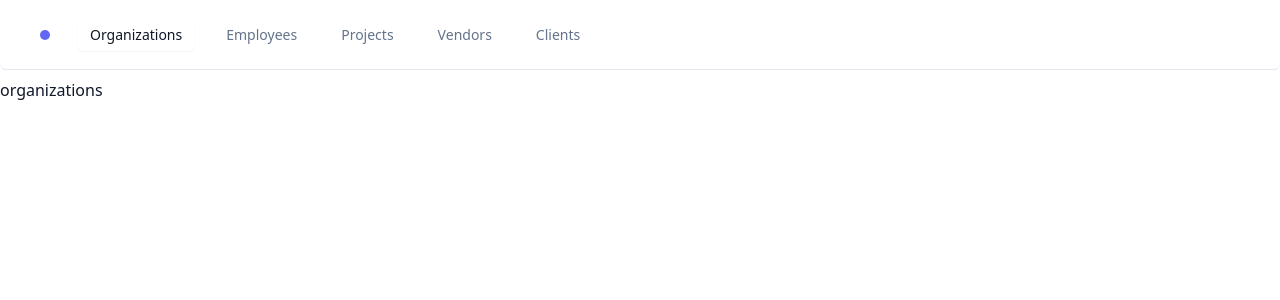
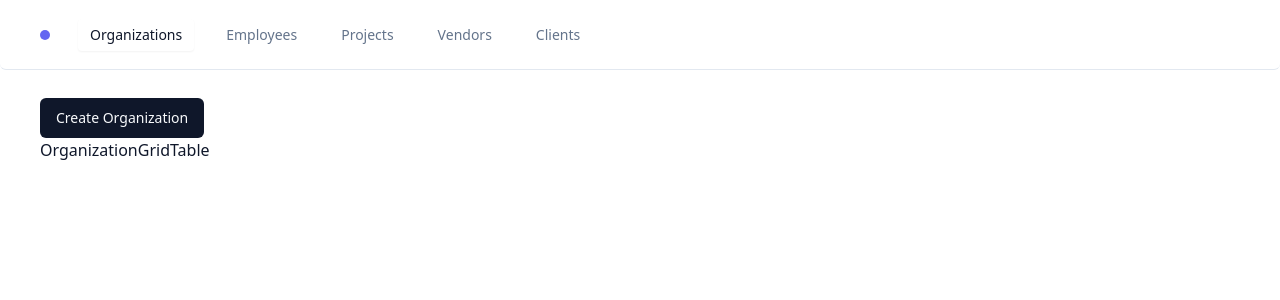
Before and after one commit to iamajraj/business-management-nextjs, a Next.js app: page /admin in a window 1280 px wide. Shown: the top 300 px of the page. Built offline with nearby package versions, Linux system fonts and the light colour scheme.

Commit message:
create organization added

```diff
--- a/package.json
+++ b/package.json
@@ -13,7 +13,9 @@
     "vercel-build": "prisma generate && next build"
   },
   "dependencies": {
+    "@nadavshaar/react-grid-table": "^1.1.2",
     "@prisma/client": "^4.13.0",
+    "@radix-ui/react-dialog": "^1.0.3",
     "@radix-ui/react-dropdown-menu": "^2.0.4",
     "@radix-ui/react-label": "^2.0.1",
     "@radix-ui/react-tabs": "^1.0.3",
--- /dev/null
+++ b/src/components/admin/Organizations/CreateOrganization.tsx
@@ -0,0 +1,65 @@
+import React, { useRef, useState } from "react";
+import { Button } from "../../ui/button";
+import {
+  Sheet,
+  SheetContent,
+  SheetDescription,
+  SheetFooter,
+  SheetHeader,
+  SheetTitle,
+  SheetTrigger,
+} from "@/components/ui/sheet";
+import { Input } from "../../ui/input";
+import { Label } from "../../ui/label";
+import axios from "axios";
+type Props = {};
+
+export default function CreateOrganization({}: Props) {
+  const [openCreateOrganizationModal, setOpenCreateOrganizationModal] =
+    useState(false);
+  const nameRef = useRef<null | HTMLInputElement>(null);
+  const [loading, setLoading] = useState(false);
+
+  const createOrganization = async () => {
+    if (!nameRef.current) return;
+    setLoading(true);
+    try {
+      await axios.post("/api/organizations", { name: nameRef.current.value });
+    } catch (err) {
+    } finally {
+      setOpenCreateOrganizationModal(false);
+      setLoading(false);
+    }
+  };
+  return (
+    <Sheet
+      open={openCreateOrganizationModal}
+      onOpenChange={(open) => {
+        setOpenCreateOrganizationModal(open);
+      }}
+    >
+      <SheetTrigger asChild>
+        <Button>Create Organization</Button>
+      </SheetTrigger>
+      <SheetContent size="content" position="top">
+        <SheetHeader>
+          <SheetTitle>Create a new organizaton</SheetTitle>
+          <SheetDescription>
+            Enter the fields to create a new organization.
+          </SheetDescription>
+        </SheetHeader>
+        <div className="flex flex-col py-4 items-start gap-5">
+          <div className="flex w-full items-center gap-10">
+            <Label>Name</Label>
+            <Input className="col-span-3" ref={nameRef} />
+          </div>
+        </div>
+        <SheetFooter>
+          <Button onClick={createOrganization} type="submit" disabled={loading}>
+            {loading ? "Please wait..." : "Create"}
+          </Button>
+        </SheetFooter>
+      </SheetContent>
+    </Sheet>
+  );
+}
--- /dev/null
+++ b/src/components/admin/Organizations/OrganizationGridTable.tsx
@@ -0,0 +1,7 @@
+import React from "react";
+
+type Props = {};
+
+export default function OrganizationGridTable({}: Props) {
+  return <div>OrganizationGridTable</div>;
+}
--- /dev/null
+++ b/src/components/admin/Organizations/Organizations.tsx
@@ -0,0 +1,14 @@
+import React from "react";
+import CreateOrganization from "./CreateOrganization";
+import OrganizationGridTable from "./OrganizationGridTable";
+
+type Props = {};
+
+export default function Organizations({}: Props) {
+  return (
+    <div className="px-10 pt-5">
+      <CreateOrganization />
+      <OrganizationGridTable />
+    </div>
+  );
+}
--- /dev/null
+++ b/src/components/ui/sheet.tsx
@@ -0,0 +1,230 @@
+"use client"
+
+import * as React from "react"
+import * as SheetPrimitive from "@radix-ui/react-dialog"
+import { VariantProps, cva } from "class-variance-authority"
+import { X } from "lucide-react"
+
+import { cn } from "@/lib/utils"
+
+const Sheet = SheetPrimitive.Root
+
+const SheetTrigger = SheetPrimitive.Trigger
+
+const portalVariants = cva("fixed inset-0 z-50 flex", {
+  variants: {
+    position: {
+      top: "items-start",
+      bottom: "items-end",
+      left: "justify-start",
+      right: "justify-end",
+    },
+  },
+  defaultVariants: { position: "right" },
+})
+
+interface SheetPortalProps
+  extends SheetPrimitive.DialogPortalProps,
+    VariantProps<typeof portalVariants> {}
+
+const SheetPortal = ({
+  position,
+  className,
+  children,
+  ...props
+}: SheetPortalProps) => (
+  <SheetPrimitive.Portal className={cn(className)} {...props}>
+    <div className={portalVariants({ position })}>{children}</div>
+  </SheetPrimitive.Portal>
+)
+SheetPortal.displayName = SheetPrimitive.Portal.displayName
+
+const SheetOverlay = React.forwardRef<
+  React.ElementRef<typeof SheetPrimitive.Overlay>,
+  React.ComponentPropsWithoutRef<typeof SheetPrimitive.Overlay>
+>(({ className, children, ...props }, ref) => (
+  <SheetPrimitive.Overlay
+    className={cn(
+      "fixed inset-0 z-50 bg-background/80 backdrop-blur-sm transition-all duration-100 data-[state=closed]:animate-out data-[state=closed]:fade-out data-[state=open]:fade-in",
+      className
+    )}
+    {...props}
+    ref={ref}
+  />
+))
+SheetOverlay.displayName = SheetPrimitive.Overlay.displayName
+
+const sheetVariants = cva(
+  "fixed z-50 scale-100 gap-4 bg-background p-6 opacity-100 shadow-lg border",
+  {
+    variants: {
+      position: {
+        top: "animate-in slide-in-from-top w-full duration-300",
+        bottom: "animate-in slide-in-from-bottom w-full duration-300",
+        left: "animate-in slide-in-from-left h-full duration-300",
+        right: "animate-in slide-in-from-right h-full duration-300",
+      },
+      size: {
+        content: "",
+        default: "",
+        sm: "",
+        lg: "",
+        xl: "",
+        full: "",
+      },
+    },
+    compoundVariants: [
+      {
+        position: ["top", "bottom"],
+        size: "content",
+        class: "max-h-screen",
+      },
+      {
+        position: ["top", "bottom"],
+        size: "default",
+        class: "h-1/3",
+      },
+      {
+        position: ["top", "bottom"],
+        size: "sm",
+        class: "h-1/4",
+      },
+      {
+        position: ["top", "bottom"],
+        size: "lg",
+        class: "h-1/2",
+      },
+      {
+        position: ["top", "bottom"],
+        size: "xl",
+        class: "h-5/6",
+      },
+      {
+        position: ["top", "bottom"],
+        size: "full",
+        class: "h-screen",
+      },
+      {
+        position: ["right", "left"],
+        size: "content",
+        class: "max-w-screen",
+      },
+      {
+        position: ["right", "left"],
+        size: "default",
+        class: "w-1/3",
+      },
+      {
+        position: ["right", "left"],
+        size: "sm",
+        class: "w-1/4",
+      },
+      {
+        position: ["right", "left"],
+        size: "lg",
+        class: "w-1/2",
+      },
+      {
+        position: ["right", "left"],
+        size: "xl",
+        class: "w-5/6",
+      },
+      {
+        position: ["right", "left"],
+        size: "full",
+        class: "w-screen",
+      },
+    ],
+    defaultVariants: {
+      position: "right",
+      size: "default",
+    },
+  }
+)
+
+export interface DialogContentProps
+  extends React.ComponentPropsWithoutRef<typeof SheetPrimitive.Content>,
+    VariantProps<typeof sheetVariants> {}
+
+const SheetContent = React.forwardRef<
+  React.ElementRef<typeof SheetPrimitive.Content>,
+  DialogContentProps
+>(({ position, size, className, children, ...props }, ref) => (
+  <SheetPortal position={position}>
+    <SheetOverlay />
+    <SheetPrimitive.Content
+      ref={ref}
+      className={cn(sheetVariants({ position, size }), className)}
+      {...props}
+    >
+      {children}
+      <SheetPrimitive.Close className="absolute right-4 top-4 rounded-sm opacity-70 ring-offset-background transition-opacity hover:opacity-100 focus:outline-none focus:ring-2 focus:ring-ring focus:ring-offset-2 disabled:pointer-events-none data-[state=open]:bg-secondary">
+        <X className="h-4 w-4" />
+        <span className="sr-only">Close</span>
+      </SheetPrimitive.Close>
+    </SheetPrimitive.Content>
+  </SheetPortal>
+))
+SheetContent.displayName = SheetPrimitive.Content.displayName
+
+const SheetHeader = ({
+  className,
+  ...props
+}: React.HTMLAttributes<HTMLDivElement>) => (
+  <div
+    className={cn(
+      "flex flex-col space-y-2 text-center sm:text-left",
+      className
+    )}
+    {...props}
+  />
+)
+SheetHeader.displayName = "SheetHeader"
+
+const SheetFooter = ({
+  className,
+  ...props
+}: React.HTMLAttributes<HTMLDivElement>) => (
+  <div
+    className={cn(
+      "flex flex-col-reverse sm:flex-row sm:justify-end sm:space-x-2",
+      className
+    )}
+    {...props}
+  />
+)
+SheetFooter.displayName = "SheetFooter"
+
+const SheetTitle = React.forwardRef<
+  React.ElementRef<typeof SheetPrimitive.Title>,
+  React.ComponentPropsWithoutRef<typeof SheetPrimitive.Title>
+>(({ className, ...props }, ref) => (
+  <SheetPrimitive.Title
+    ref={ref}
+    className={cn("text-lg font-semibold text-foreground", className)}
+    {...props}
+  />
+))
+SheetTitle.displayName = SheetPrimitive.Title.displayName
+
+const SheetDescription = React.forwardRef<
+  React.ElementRef<typeof SheetPrimitive.Description>,
+  React.ComponentPropsWithoutRef<typeof SheetPrimitive.Description>
+>(({ className, ...props }, ref) => (
+  <SheetPrimitive.Description
+    ref={ref}
+    className={cn("text-sm text-muted-foreground", className)}
+    {...props}
+  />
+))
+SheetDescription.displayName = SheetPrimitive.Description.displayName
+
+export {
+  Sheet,
+  SheetTrigger,
+  SheetContent,
+  SheetHeader,
+  SheetFooter,
+  SheetTitle,
+  SheetDescription,
+}
--- a/src/pages/admin/index.tsx
+++ b/src/pages/admin/index.tsx
@@ -12,6 +12,8 @@ import { useRecoilValue } from "recoil";
 import userState from "../../state/userState";
 import { useRouter } from "next/navigation";
 import axios from "axios";
+import Head from "next/head";
+import Organizations from "../../components/admin/Organizations/Organizations";
 
 type Props = {};
 
@@ -26,7 +28,16 @@ export default function Admin({}: Props) {
       router.replace("/login");
     } catch (err) {}
   };
+
+  const setTitle = (name: string) => {
+    document.title = `Admin | ${name}`;
+  };
+
   return (
+    <>
+      <Head>
+        <title>Admin | Organizations</title>
+      </Head>
       <Tabs defaultValue="organizations" className="w-full">
         <TabsList className="border-b h-[70px] w-full bg-transparent justify-start pl-10 gap-5">
           <DropdownMenu>
@@ -44,17 +55,33 @@ export default function Admin({}: Props) {
               </DropdownMenuItem>
             </DropdownMenuContent>
           </DropdownMenu>
-        <TabsTrigger value="organizations">Organizations</TabsTrigger>
-        <TabsTrigger value="employees">Employees</TabsTrigger>
-        <TabsTrigger value="projects">Projects</TabsTrigger>
-        <TabsTrigger value="vendors">Vendors</TabsTrigger>
-        <TabsTrigger value="clients">Clients</TabsTrigger>
+          <TabsTrigger
+            onClick={() => setTitle("Organizations")}
+            value="organizations"
+          >
+            Organizations
+          </TabsTrigger>
+          <TabsTrigger onClick={() => setTitle("Employees")} value="employees">
+            Employees
+          </TabsTrigger>
+          <TabsTrigger onClick={() => setTitle("Projects")} value="projects">
+            Projects
+          </TabsTrigger>
+          <TabsTrigger onClick={() => setTitle("Vendors")} value="vendors">
+            Vendors
+          </TabsTrigger>
+          <TabsTrigger onClick={() => setTitle("Clients")} value="clients">
+            Clients
+          </TabsTrigger>
         </TabsList>
-      <TabsContent value="organizations">organizations</TabsContent>
+        <TabsContent value="organizations">
+          <Organizations />
+        </TabsContent>
         <TabsContent value="employees">employees</TabsContent>
         <TabsContent value="projects">projects</TabsContent>
         <TabsContent value="vendors">vendors</TabsContent>
         <TabsContent value="clients">clients</TabsContent>
       </Tabs>
+    </>
   );
 }
--- a/src/pages/login.tsx
+++ b/src/pages/login.tsx
@@ -15,6 +15,7 @@ import { ChangeEvent, useState } from "react";
 import { useRouter } from "next/navigation";
 import { useRecoilState } from "recoil";
 import userState from "../state/userState";
+import Head from "next/head";
 
 type CredentialType = {
   email: string;
@@ -65,6 +66,10 @@ export default function Login() {
   };
 
   return (
+    <>
+      <Head>
+        <title>Login</title>
+      </Head>
       <div className="w-full h-screen flex items-center justify-center">
         <Tabs defaultValue="account" className="w-full max-w-[500px]">
           <TabsList className="grid w-full grid-cols-2">
@@ -142,5 +147,6 @@ export default function Login() {
           </TabsContent>
         </Tabs>
       </div>
+    </>
   );
 }
```
Also changed, not shown: src/pages/api/organizations.ts (added, +22 -0 lines), 1 other file (tests, documents, lock files or other folders). Lines whose indentation alone changed are shown as unchanged.
